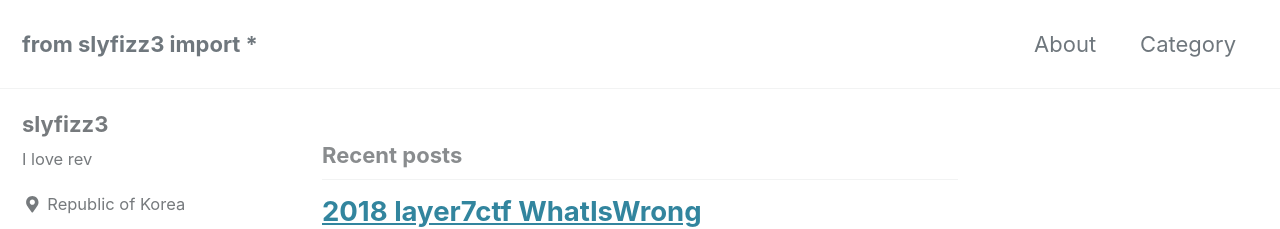
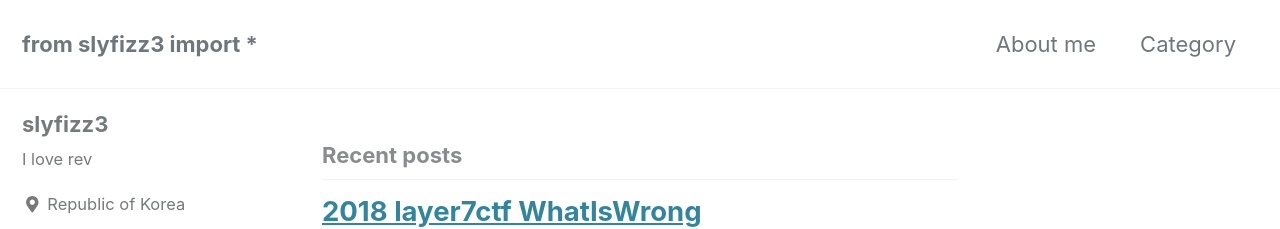
Before and after one commit to slyfizz3/slyfizz3.github.io, a Jekyll site: the page built from index.html, in a window 1280 px wide and 900 px high. Shown: the top 229 px of the window. Built offline with Jekyll 4.4.1, drawn with Linux system fonts in a browser that asks for light colours; cached includes are drawn as plain includes; nearby versions of some CDN libraries; the list of posts is cut into pages by our own code.

```diff
--- a/_data/navigation.yml
+++ b/_data/navigation.yml
@@ -1,7 +1,7 @@
 # main links
 main:
-  - title: "About" # 네비게이션 바에 표시 되는 이름
-    url: "/about/index.md" # 클릭시 이동할 URL
+  - title: "About me" # 네비게이션 바에 표시 되는 이름
+    url: "/about/" # 클릭시 이동할 URL
   - title: "Category"
     url: /categories/
   # - title: "Sample Collections"
```
